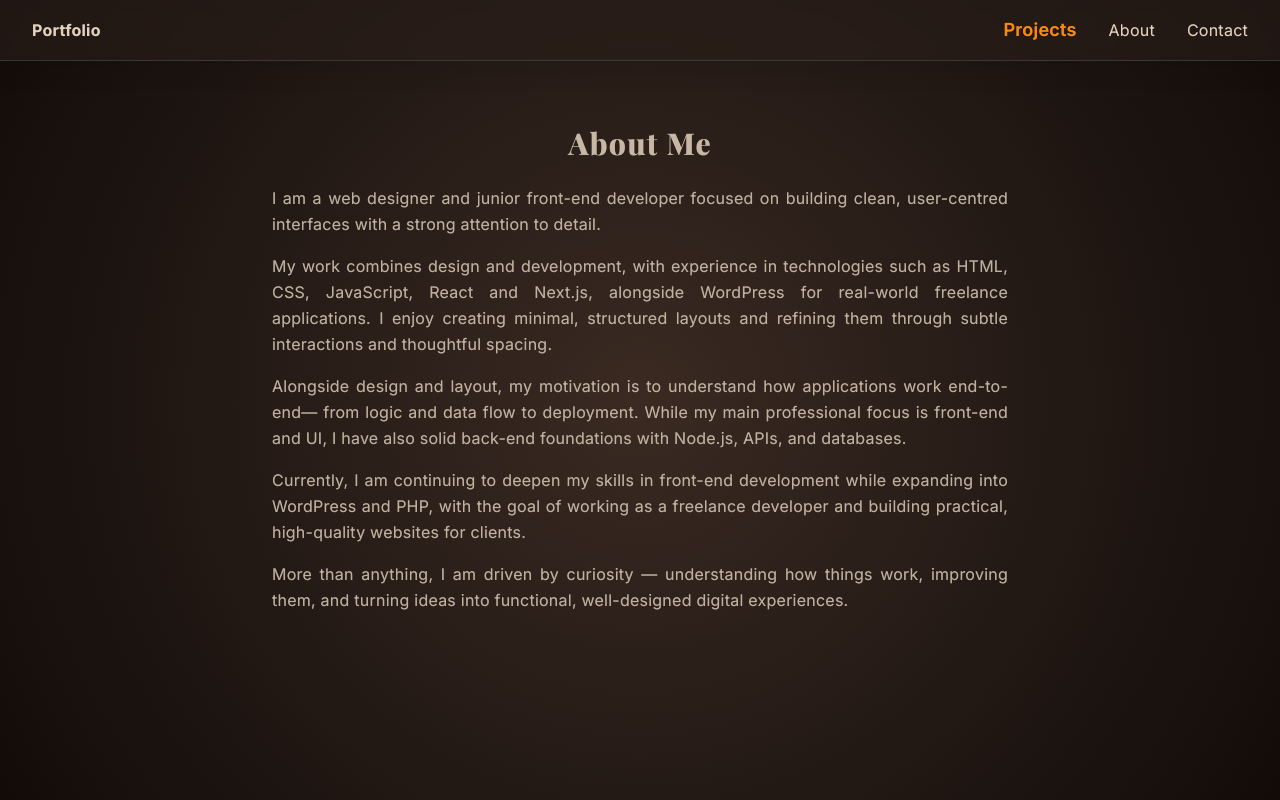
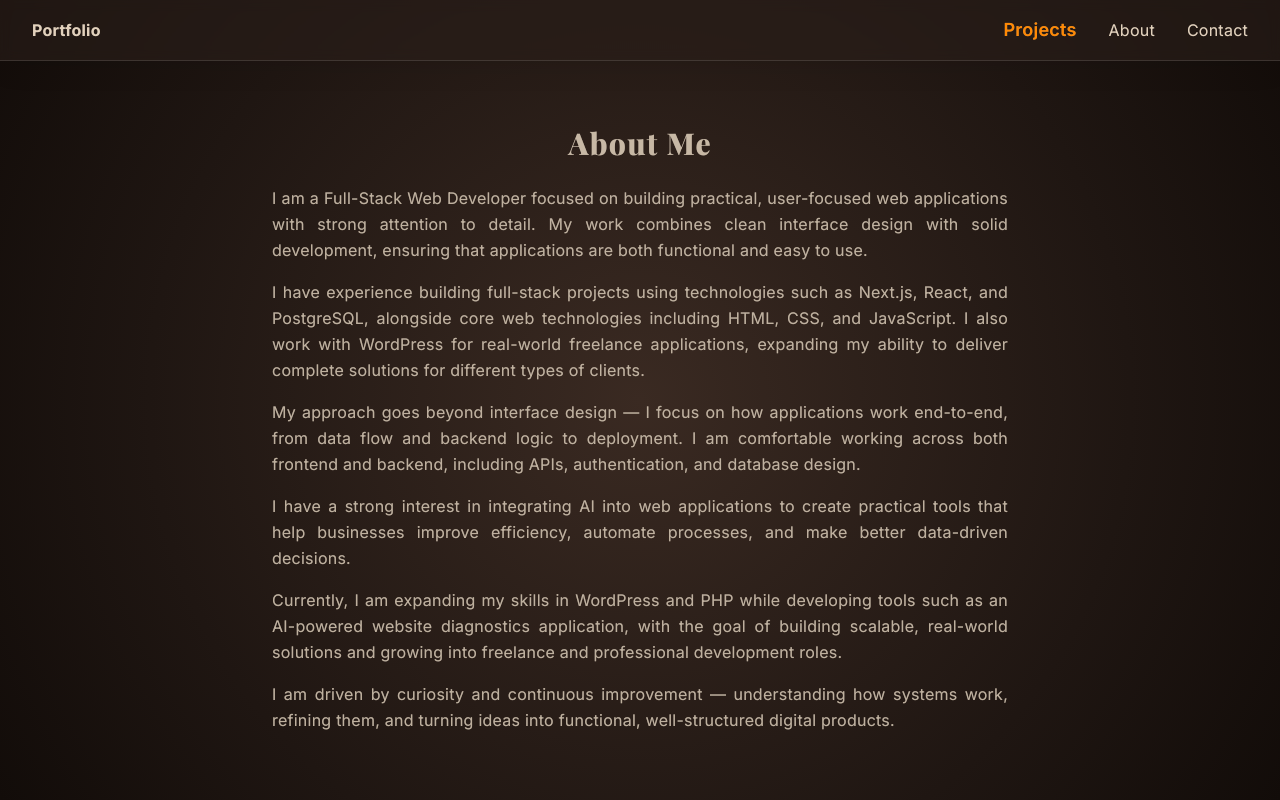
Before and after one commit to paolacampos-dev/portfolio, a Next.js app: page /about in a window 1280 px wide. Built offline with nearby package versions, Linux system fonts and the light colour scheme; a web font is replaced by a local one.

Commit message:
update profile

```diff
--- a/src/app/about/page.tsx
+++ b/src/app/about/page.tsx
@@ -6,23 +6,27 @@ export default function About() {
             </h1>
 
             <p className="mb-4">
-                I am a web designer and junior front-end developer focused on building clean, user-centred interfaces with a strong attention to detail.
+                I am a Full-Stack Web Developer focused on building practical, user-focused web applications with strong attention to detail. My work combines clean interface design with solid development, ensuring that applications are both functional and easy to use.
             </p>
 
             <p className="mb-4">
-                My work combines design and development, with experience in technologies such as HTML, CSS, JavaScript, React and Next.js, alongside WordPress for real-world freelance applications. I enjoy creating minimal, structured layouts and refining them through subtle interactions and thoughtful spacing.
+                I have experience building full-stack projects using technologies such as Next.js, React, and PostgreSQL, alongside core web technologies including HTML, CSS, and JavaScript. I also work with WordPress for real-world freelance applications, expanding my ability to deliver complete solutions for different types of clients.
             </p>
 
             <p className="mb-4">
-                Alongside design and layout, my motivation is to understand how applications work end-to-end— from logic and data flow to deployment. While my main professional focus is front-end and UI, I have also solid back-end foundations with Node.js, APIs, and databases.
+                My approach goes beyond interface design — I focus on how applications work end-to-end, from data flow and backend logic to deployment. I am comfortable working across both frontend and backend, including APIs, authentication, and database design.
             </p>
 
             <p className="mb-4">
-                Currently, I am continuing to deepen my skills in front-end development while expanding into WordPress and PHP, with the goal of working as a freelance developer and building practical, high-quality websites for clients.
+                I have a strong interest in integrating AI into web applications to create practical tools that help businesses improve efficiency, automate processes, and make better data-driven decisions.
+            </p>
+
+            <p className="mb-4">
+                Currently, I am expanding my skills in WordPress and PHP while developing tools such as an AI-powered website diagnostics application, with the goal of building scalable, real-world solutions and growing into freelance and professional development roles.
             </p>
 
             <p>
-            More than anything, I am driven by curiosity — understanding how things work, improving them, and turning ideas into functional, well-designed digital experiences.
+                I am driven by curiosity and continuous improvement — understanding how systems work, refining them, and turning ideas into functional, well-structured digital products.
             </p>
         </section>
     );
--- a/src/app/layout.tsx
+++ b/src/app/layout.tsx
@@ -44,7 +44,7 @@ export const metadata: Metadata = {
         url: "/favicon.png",
         width: 512,
         height: 512,
-        alt: "Paola Campos Logo",
+        alt: "Paola Campos - dev Logo",
       },
     ],
     type: "website",
--- a/src/components/Hero.tsx
+++ b/src/components/Hero.tsx
@@ -28,7 +28,7 @@ export default function Hero() {
                 animate={{ opacity: 1 }}
                 transition={{ delay: 1, duration: 1 }}
             >
-            Web Designer & Front-End Developer<br />
+            Full-Stack Web Developer<br />
             {/* <span className="opacity-80">UI-focused</span> */}
             </motion.p>
 
```
